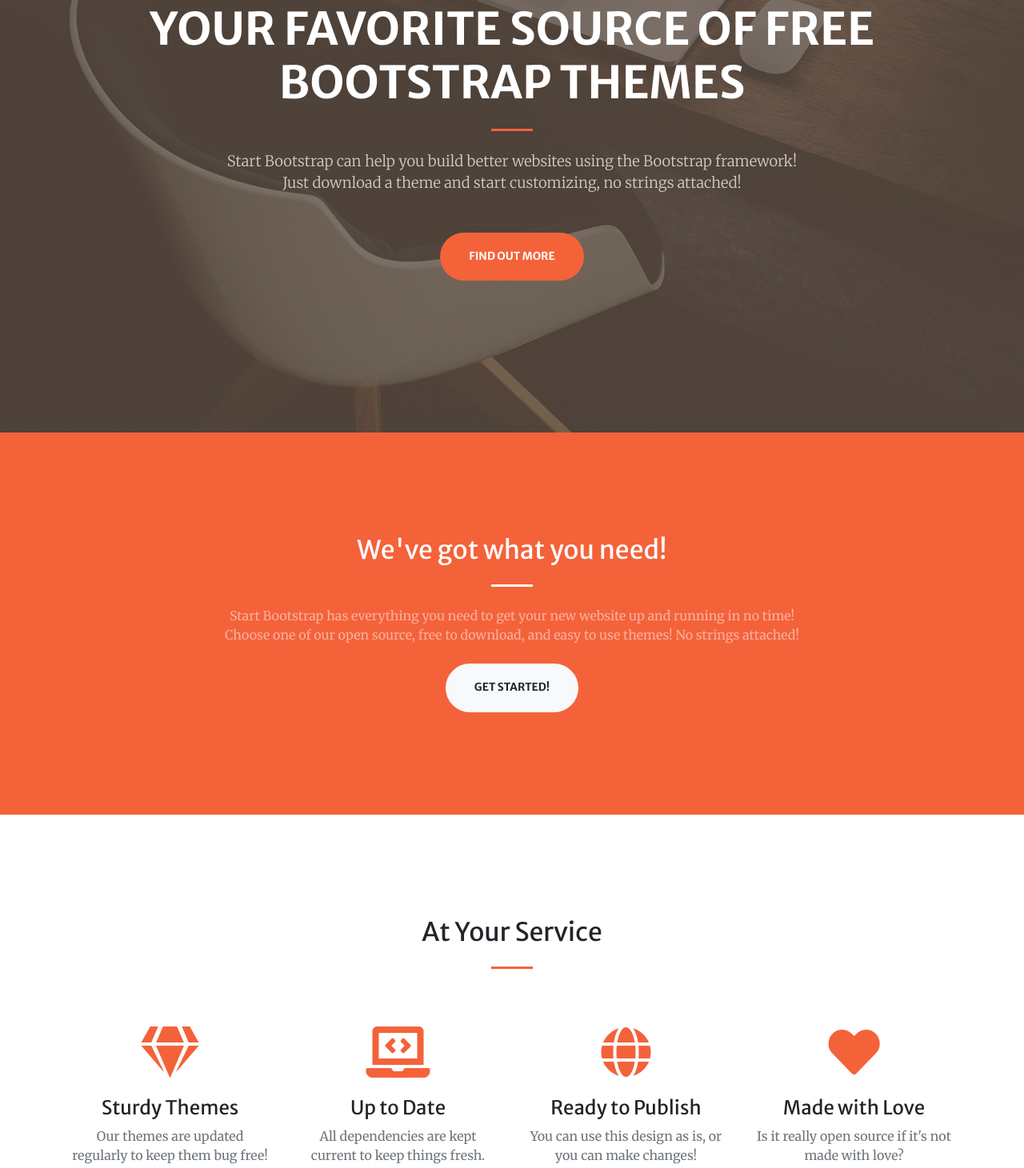
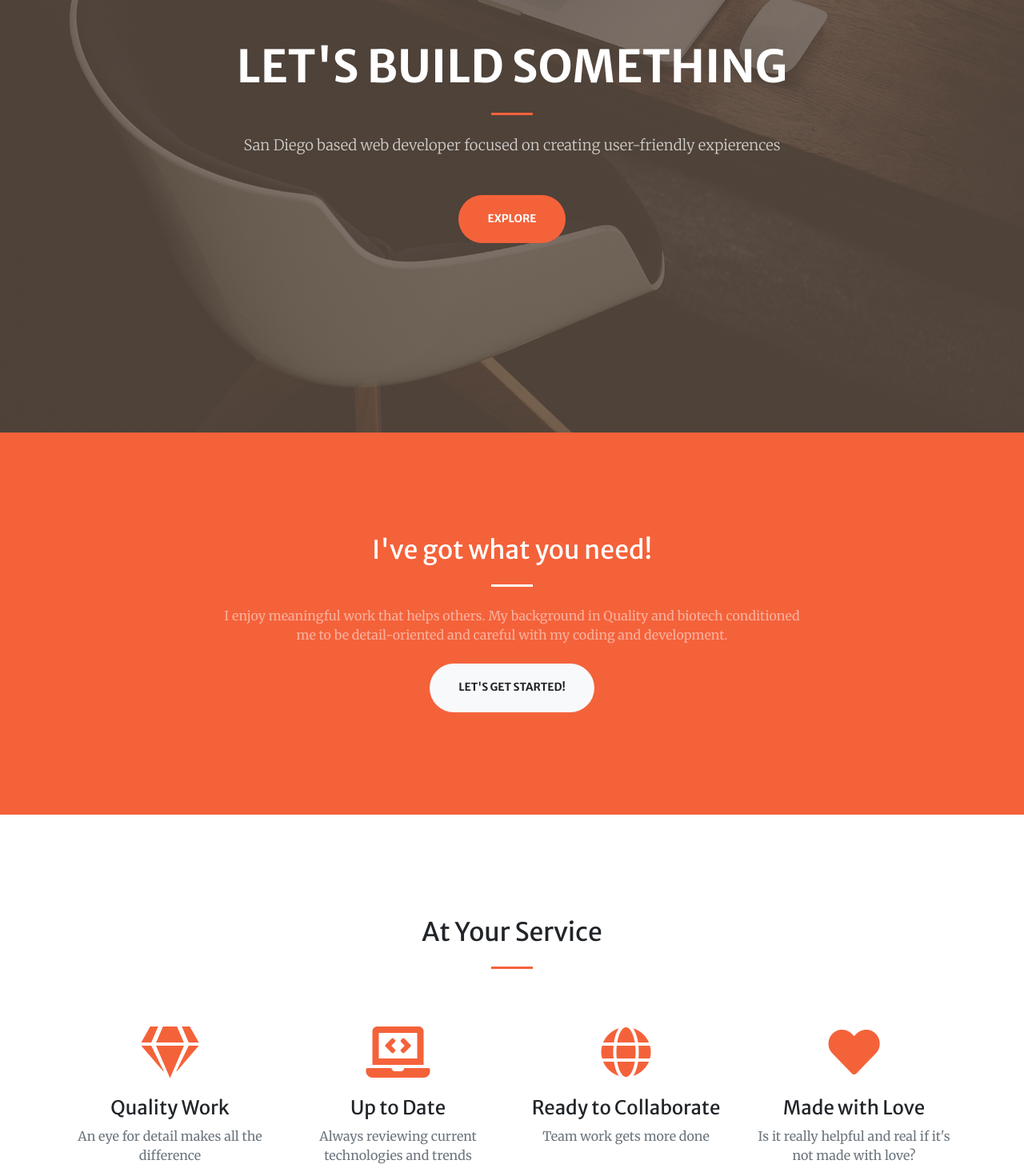
Before and after one commit to asanscha/Portfolio, a website with bundled scripts: page index.html in a window 1280 px wide. Shown: the part 259-1720 px from the top of the page at 80% size. Built offline with nearby package versions, Linux system fonts and the light colour scheme.

Commit message:
reorganized files, some personalizing

```diff
--- a/index.html
+++ b/index.html
@@ -8,7 +8,7 @@
   <meta name="description" content="">
   <meta name="author" content="">
 
-  <title>Creative - Start Bootstrap Theme</title>
+  <title>Portfolio - Alex Sanschagrin</title>
 
   <!-- Font Awesome Icons -->
   <link href="vendor/fontawesome-free/css/all.min.css" rel="stylesheet" type="text/css">
@@ -30,7 +30,7 @@
   <!-- Navigation -->
   <nav class="navbar navbar-expand-lg navbar-light fixed-top py-3" id="mainNav">
     <div class="container">
-      <a class="navbar-brand js-scroll-trigger" href="#page-top">Start Bootstrap</a>
+      <a class="navbar-brand js-scroll-trigger" href="#page-top">Alex Sanschagrin</a>
       <button class="navbar-toggler navbar-toggler-right" type="button" data-toggle="collapse" data-target="#navbarResponsive" aria-controls="navbarResponsive" aria-expanded="false" aria-label="Toggle navigation">
         <span class="navbar-toggler-icon"></span>
       </button>
@@ -58,12 +58,12 @@
     <div class="container h-100">
       <div class="row h-100 align-items-center justify-content-center text-center">
         <div class="col-lg-10 align-self-end">
-          <h1 class="text-uppercase text-white font-weight-bold">Your Favorite Source of Free Bootstrap Themes</h1>
+          <h1 class="text-uppercase text-white font-weight-bold">Let's build something</h1>
           <hr class="divider my-4">
         </div>
         <div class="col-lg-8 align-self-baseline">
-          <p class="text-white-75 font-weight-light mb-5">Start Bootstrap can help you build better websites using the Bootstrap framework! Just download a theme and start customizing, no strings attached!</p>
-          <a class="btn btn-primary btn-xl js-scroll-trigger" href="#about">Find Out More</a>
+          <p class="text-white-75 font-weight-light mb-5">San Diego based web developer focused on creating user-friendly expierences</p>
+          <a class="btn btn-primary btn-xl js-scroll-trigger" href="#about">Explore</a>
         </div>
       </div>
     </div>
@@ -74,10 +74,10 @@
     <div class="container">
       <div class="row justify-content-center">
         <div class="col-lg-8 text-center">
-          <h2 class="text-white mt-0">We've got what you need!</h2>
+          <h2 class="text-white mt-0">I've got what you need!</h2>
           <hr class="divider light my-4">
-          <p class="text-white-50 mb-4">Start Bootstrap has everything you need to get your new website up and running in no time! Choose one of our open source, free to download, and easy to use themes! No strings attached!</p>
-          <a class="btn btn-light btn-xl js-scroll-trigger" href="#services">Get Started!</a>
+          <p class="text-white-50 mb-4">I enjoy meaningful work that helps others. My background in Quality and biotech conditioned me to be detail-oriented and careful with my coding and development. </p>
+          <a class="btn btn-light btn-xl js-scroll-trigger" href="#services">Let's Get Started!</a>
         </div>
       </div>
     </div>
@@ -92,29 +92,29 @@
         <div class="col-lg-3 col-md-6 text-center">
           <div class="mt-5">
             <i class="fas fa-4x fa-gem text-primary mb-4"></i>
-            <h3 class="h4 mb-2">Sturdy Themes</h3>
-            <p class="text-muted mb-0">Our themes are updated regularly to keep them bug free!</p>
+            <h3 class="h4 mb-2">Quality Work</h3>
+            <p class="text-muted mb-0">An eye for detail makes all the difference</p>
           </div>
         </div>
         <div class="col-lg-3 col-md-6 text-center">
           <div class="mt-5">
             <i class="fas fa-4x fa-laptop-code text-primary mb-4"></i>
             <h3 class="h4 mb-2">Up to Date</h3>
-            <p class="text-muted mb-0">All dependencies are kept current to keep things fresh.</p>
+            <p class="text-muted mb-0">Always reviewing current technologies and trends</p>
           </div>
         </div>
         <div class="col-lg-3 col-md-6 text-center">
           <div class="mt-5">
             <i class="fas fa-4x fa-globe text-primary mb-4"></i>
-            <h3 class="h4 mb-2">Ready to Publish</h3>
-            <p class="text-muted mb-0">You can use this design as is, or you can make changes!</p>
+            <h3 class="h4 mb-2">Ready to Collaborate</h3>
+            <p class="text-muted mb-0">Team work gets more done</p>
           </div>
         </div>
         <div class="col-lg-3 col-md-6 text-center">
           <div class="mt-5">
             <i class="fas fa-4x fa-heart text-primary mb-4"></i>
             <h3 class="h4 mb-2">Made with Love</h3>
-            <p class="text-muted mb-0">Is it really open source if it's not made with love?</p>
+            <p class="text-muted mb-0">Is it really helpful and real if it's not made with love?</p>
           </div>
         </div>
       </div>
@@ -210,8 +210,8 @@
   <!-- Call to Action Section -->
   <section class="page-section bg-dark text-white">
     <div class="container text-center">
-      <h2 class="mb-4">Free Download at Start Bootstrap!</h2>
-      <a class="btn btn-light btn-xl" href="https://startbootstrap.com/themes/creative/">Download Now!</a>
+      <h2 class="mb-4">Check Out My Resume</h2>
+      <a class="btn btn-light btn-xl" href="file:///C:/Users/asans/OneDrive/Desktop/Resume.pdf" target="_blank">View Now</a>
     </div>
   </section>
 
```
Also changed, not shown: 1 other file.
